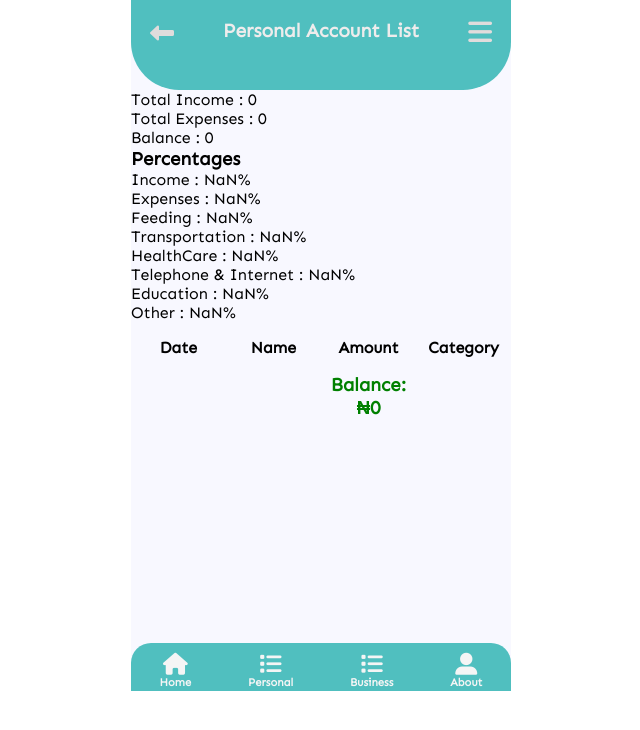
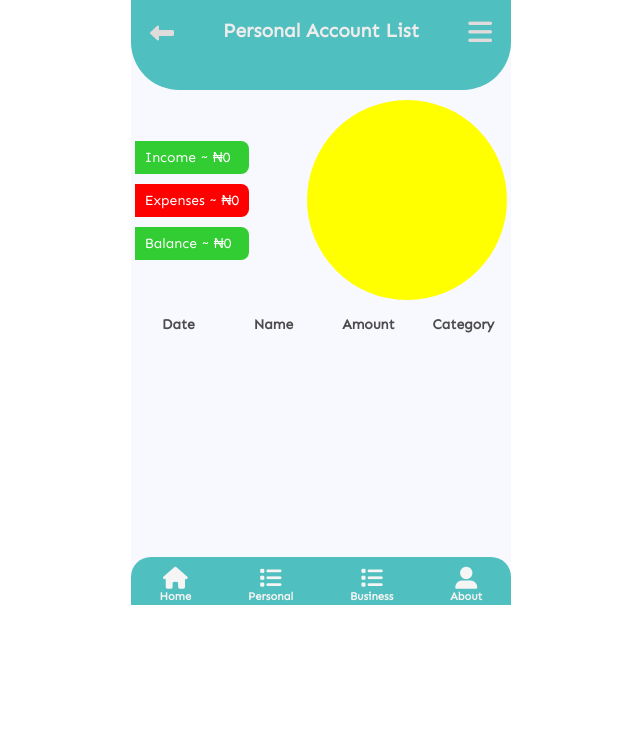
Before and after one commit to Segun98/NairaTrack, a React (Create React App) app: page /personal-account-detailed-list in a window 1280 px wide. Shown: the top 730 px of the page, without its empty margins (319-959 px from the left). Built offline with nearby package versions, Linux system fonts and the light colour scheme; a web font is replaced by a local one.

Commit message:
UI updates

```diff
--- a/src/App.css
+++ b/src/App.css
@@ -650,6 +650,43 @@ header {
     text-align: center;
 }
 
+.detailed-list-head h4 {
+    filter: contrast(40%);
+    font-size: 14px;
+}
+
+.analysis {
+    margin: 10px 0;
+    line-height: 25px;
+}
+
+.analysis-summary li:first-child {
+    background-color: #32cd32;
+    color: white;
+    padding: 4px 10px;
+    border-radius: 0 8px 8px 0;
+}
+
+.analysis-summary li:nth-child(2) {
+    background-color: #ff0000;
+    color: white;
+    margin: 10px 0;
+    padding: 4px 10px;
+    border-radius: 0 8px 8px 0;
+}
+
+.dummy-pie {
+    background-color: yellow;
+    border-radius: 50%;
+    width: 200px;
+    height: 200px;
+}
+
+.analysis ul li {
+    font-size: 14px;
+}
+
+
 /* Business Account */
 
 .det-list-two {
@@ -697,6 +734,25 @@ header {
     place-items: center;
 }
 
+.detailed-list-head-two h4 {
+    filter: contrast(40%);
+    font-size: 14px;
+}
+
+.analysis-summary-two li:first-child {
+    background-color: #32cd32;
+    color: white;
+    padding: 4px 10px;
+    border-radius: 8px;
+}
+
+.analysis-summary-two li:nth-child(2) {
+    background-color: #ff0000;
+    color: white;
+    margin: 10px 0;
+    padding: 4px 10px;
+    border-radius: 8px;
+}
 
 /* MODALS */
 
@@ -868,7 +924,7 @@ header {
     place-items: center;
 }
 
-.delete-accounts-wrap button{
+.delete-accounts-wrap button {
     width: 70px;
     height: 30px;
 }
--- a/src/components/AccountOne/AccountOne.js
+++ b/src/components/AccountOne/AccountOne.js
@@ -287,6 +287,11 @@ console.log(TransactionOne);
               <option value="Telephone & Internet">Telephone & Internet</option>
               <option value="Transportation">Transportation</option>
               <option value="Education">Education</option>
+              <option value="Household">Household</option>
+              <option value="Rent">Rent</option>
+              <option value="Vehicle">Vehicle</option>
+              <option value="Clothing">Clothing</option>
+              <option value="Entertainment">Entertainment</option>
               <option value="Other">Other</option>
             </select>
           </div>
--- a/src/components/AccountOne/DetailedListOne.js
+++ b/src/components/AccountOne/DetailedListOne.js
@@ -91,12 +91,70 @@ export default function DetailedListOne() {
 
   console.log("Transportation Takes " + Transportation() + "%");
 
-  // let total =
-  //   Transportation() + HealthCare() + Education() + Feeding() + Telephone();
-  // console.log("total " + total);
+  function Rent() {
+    const Rent = expensesOneArray.filter(one => one.category === "Rent");
+    let TotalRent = Rent.reduce((a, b) => a + b.amount, 0);
+    // console.log(TotalRent);
 
-  // // Quiff Maffs to sum the "Other" to the remaining left out percentage
-  // let rest = 100 - total;
+    let RentPercent = (TotalRent / incomeOneTotal) * 100;
+    // console.log(RentPercent);
+
+    return Math.round(RentPercent);
+  }
+
+  console.log("Rent Takes " + Rent() + "%");
+
+  function Household() {
+    const Household = expensesOneArray.filter(
+      one => one.category === "Household"
+    );
+    let TotalHousehold = Household.reduce((a, b) => a + b.amount, 0);
+    // console.log(TotalRent);
+
+    let HouseholdPercent = (TotalHousehold / incomeOneTotal) * 100;
+    // console.log(RentPercent);
+
+    return Math.round(HouseholdPercent);
+  }
+
+  console.log("Household Takes " + Household() + "%");
+
+  function Vehicle() {
+    const Vehicle = expensesOneArray.filter(one => one.category === "Vehicle");
+    let TotalVehicle = Vehicle.reduce((a, b) => a + b.amount, 0);
+
+    let VehiclePercent = (TotalVehicle / incomeOneTotal) * 100;
+
+    return Math.round(VehiclePercent);
+  }
+
+  console.log("Vehicle Takes " + Vehicle() + "%");
+
+  function Clothing() {
+    const Clothing = expensesOneArray.filter(
+      one => one.category === "Clothing"
+    );
+    let TotalClothing = Clothing.reduce((a, b) => a + b.amount, 0);
+
+    let ClothingPercent = (TotalClothing / incomeOneTotal) * 100;
+
+    return Math.round(ClothingPercent);
+  }
+
+  console.log("Clothing Takes " + Clothing() + "%");
+
+  function Entertainment() {
+    const Entertainment = expensesOneArray.filter(
+      one => one.category === "Entertainment"
+    );
+    let TotalEntertainment = Entertainment.reduce((a, b) => a + b.amount, 0);
+
+    let EntertainmentPercent = (TotalEntertainment / incomeOneTotal) * 100;
+
+    return Math.round(EntertainmentPercent);
+  }
+
+  console.log("Entertainment Takes " + Entertainment() + "%");
 
   function Other() {
     const Other = expensesOneArray.filter(one => one.category === "Other");
@@ -105,9 +163,6 @@ export default function DetailedListOne() {
 
     let OtherPercent = (TotalOther / incomeOneTotal) * 100;
 
-    // console.log("Other " + Math.round(OtherPercent));
-    // let remain = rest - OtherPercent;
-    // return remain + Math.round(OtherPercent);
     return Math.round(OtherPercent);
   }
 
@@ -142,14 +197,34 @@ export default function DetailedListOne() {
 
   return (
     <div className="detailed-list">
-    <ul>
-      <li>Total Income : {incomeOneTotal}</li>
-      <li>Total Expenses : {ExpensesOneTotal}</li>
-      <li>Balance : {AccountOneBalance}</li>
+      <div className="analysis">
+        <div
+          className="analysis-wrap"
+          style={{
+            display: "flex",
+            justifyContent: "space-between",
+            margin: "auto",
+            width: "98%",
+            alignItems: "center"
+          }}
+        >
+          <ul className="analysis-summary">
+            <li>Income ~ &#8358;{Commas(incomeOneTotal)}</li>
+            <li>Expenses ~ &#8358;{Commas(ExpensesOneTotal)}</li>
+            <li
+              style={{
+                backgroundColor: AccountOneBalance >= 0 ? "#32cd32" : "#ff0000",
+                color: "white",
+                padding: "4px 10px",
+                borderRadius: "0 8px 8px 0"
+              }}
+            >
+              Balance ~ &#8358;{Commas(AccountOneBalance)}
+            </li>
           </ul>
-
-    <ul>
-    <h3>Percentages</h3>
+          <div className="pie-chart">
+            <div className="dummy-pie"></div>
+            {/* <ul>
               <li>Income : {incomePercentage()}%</li>
               <li>Expenses : {Expensepercentage()}%</li>
               <li>Feeding : {Feeding()}%</li>
@@ -158,7 +233,11 @@ export default function DetailedListOne() {
               <li>Telephone & Internet : {Telephone()}%</li>
               <li>Education : {Feeding()}%</li>
               <li>Other : {Other()}%</li>
-    </ul>
+            </ul> */}
+          </div>
+        </div>
+      </div>
+
       <div className="detailed-list-head">
         <h4>Date</h4>
         <h4>Name</h4>
@@ -177,18 +256,10 @@ export default function DetailedListOne() {
               <li>{list.date}</li>
               <li>{list.name}</li>
               <li>{Commas(list.amount)}</li>
-              <li>{list.category}</li>
+              <li style={{ fontSize: "12px" }}>{list.category}</li>
             </ul>
           </div>
         ))}
-      </div>
-      <div className="detailed-list-head">
-        <h4>{""}</h4>
-        <h4>{""}</h4>
-        <h3 style={{ color: AccountOneBalance >= 0 ? "green" : "red" }}>
-          Balance: &#8358;{Commas(AccountOneBalance)}
-        </h3>
-        <h4>{""}</h4>
       </div>
       <div
         style={{
--- a/src/components/AccountTwo/DetailedListTwo.js
+++ b/src/components/AccountTwo/DetailedListTwo.js
@@ -3,7 +3,7 @@ import { AccountTwoContext } from "../../Contexts/AccountTwo";
 import Commas from "../../Commas";
 
 export default function DetailedListOne() {
-  const { valueTransactionTwo, AccountTwoBalance } = useContext(
+  const { valueTransactionTwo, AccountTwoBalance, incomeTwoTotal, ExpensesTwoTotal } = useContext(
     AccountTwoContext
   );
 
@@ -11,6 +11,23 @@ export default function DetailedListOne() {
 
   return (
     <div className="detailed-list">
+    <div style={{ margin:"10px auto", width:'50%', textAlign:"center"}}>
+    <ul className="analysis-summary-two">
+            <li>Income ~ &#8358;{Commas(incomeTwoTotal)}</li>
+            <li>Expenses ~ &#8358;{Commas(ExpensesTwoTotal)}</li>
+            <li
+              style={{
+                backgroundColor: AccountTwoBalance >= 0 ? "#32cd32" : "#ff0000",
+                color: "white",
+                padding: "4px 10px",
+                borderRadius:"8px"
+              }}
+            >
+              Balance ~ &#8358;{Commas(AccountTwoBalance)}
+            </li>
+          </ul>
+
+    </div>
       <div className="detailed-list-head-two">
         <h4>Date</h4>
         <h4>Name</h4>
@@ -36,20 +53,11 @@ export default function DetailedListOne() {
           </div>
         ))}
       </div>
-      <div className="detailed-list-head-two">
-        <h4>{""}</h4>
-        <h4>{""}</h4>
-        <h4>{""}</h4>
-        <h4>{""}</h4>
-        <h3 style={{ color: AccountTwoBalance >= 0 ? "green" : "red" }}>
-          Balance: &#8358;{Commas(AccountTwoBalance)}
-        </h3>
-      </div>
       <div
         style={{
           textAlign: "center",
           marginTop: "3rem",
-          marginBottom: "14rem"
+          marginBottom: "20rem"
         }}
       >
         <h3> </h3>
```
Lines whose indentation alone changed are shown as unchanged.
